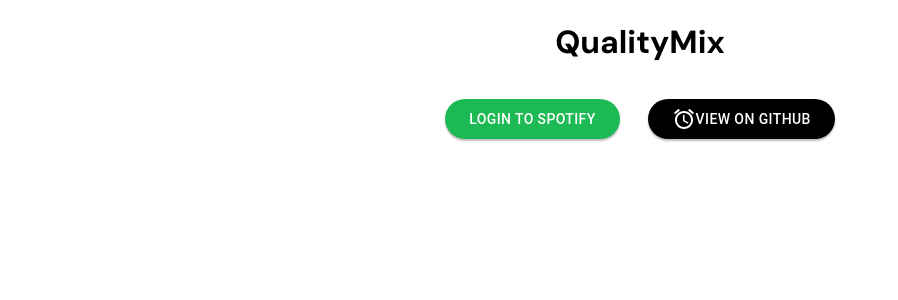
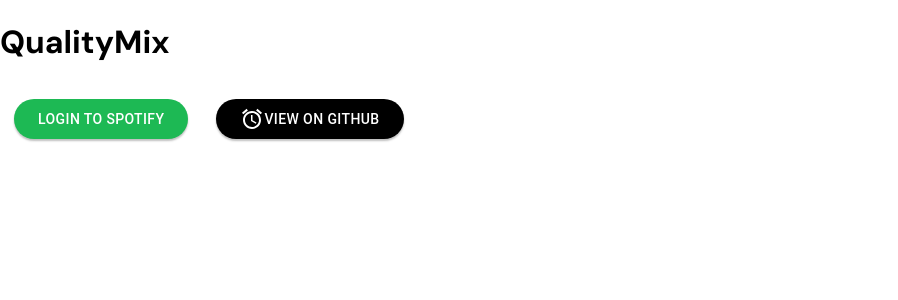
Before and after one commit to jasonchhay/SpotifyQualityMix, a React (Create React App) app in the folder client/: page / in a window 1280 px wide. Shown: the top 300 px of the page, without its empty margins (0-898 px from the left). Built offline with nearby package versions, Linux system fonts and the light colour scheme.

Commit message:
Added material ui styles

```diff
--- a/client/package.json
+++ b/client/package.json
@@ -5,6 +5,7 @@
   "dependencies": {
     "@material-ui/core": "^4.11.0",
     "@material-ui/icons": "^4.9.1",
+    "@material-ui/styles": "^4.10.0",
     "@testing-library/jest-dom": "^4.2.4",
     "@testing-library/react": "^9.3.2",
     "@testing-library/user-event": "^7.1.2",
--- a/client/src/App.css
+++ /dev/null
@@ -1,41 +0,0 @@
-@import url('https://fonts.googleapis.com/css2?family=DM+Sans:ital,wght@0,400;0,500;0,700;1,400;1,500;1,700&display=swap');
-
-.App {
-	text-align: center;
-	font-family: 'DM Sans';
-}
-
-.App-logo {
-	height: 40vmin;
-	pointer-events: none;
-}
-
-@media (prefers-reduced-motion: no-preference) {
-	.App-logo {
-		animation: App-logo-spin infinite 20s linear;
-	}
-}
-
-.App-header {
-	background-color: #282c34;
-	min-height: 100vh;
-	display: flex;
-	flex-direction: column;
-	align-items: center;
-	justify-content: center;
-	font-size: calc(10px + 2vmin);
-	color: white;
-}
-
-.App-link {
-	color: #61dafb;
-}
-
-@keyframes App-logo-spin {
-	from {
-		transform: rotate(0deg);
-	}
-	to {
-		transform: rotate(360deg);
-	}
-}
--- a/client/src/App.js
+++ b/client/src/components/App.js
@@ -1,8 +1,6 @@
 import React from 'react';
-import logo from './logo.svg';
-import './App.css';
 
-import Login from './components/Login';
+import Login from './Login';
 
 function App() {
 	return (
--- a/client/src/components/Button.jsx
+++ b/client/src/components/Button.jsx
@@ -1,26 +1,35 @@
 import React from 'react';
+import { makeStyles } from '@material-ui/core/styles';
 import { Button } from '@material-ui/core';
+
+import colors from '../utils/colors';
+
+const useStyles = makeStyles({
+	container: (props) => ({
+		backgroundColor: props.backgroundColor,
+		color: props.color,
+		padding: '.5rem 1.5rem',
+		borderRadius: '2rem',
+		margin: '1em',
+		boxShadow: '0 2px 2px rgba(0, 0, 0, 0.25)',
+		transition: '.2s ease-in',
+
+		'&:hover': {
+			color: colors.black,
+		},
+	}),
+});
 
 function AppButton({
 	title,
-	image = null,
-	color = '#fff',
-	backgroundColor = '#000',
+	image,
+	color = colors.white,
+	backgroundColor = colors.black,
 	...otherProps
 }) {
-	const style = {
-		container: {
-			backgroundColor: backgroundColor,
-			color: color,
-			padding: '.5rem 1.5rem',
-			borderRadius: '2rem',
-			margin: '1em',
-			boxShadow: '0 2px 2px rgba(0, 0, 0, 0.25)',
-		},
-	};
-
+	const classes = useStyles({ color, backgroundColor });
 	return (
-		<Button className='button' {...otherProps} style={style.container}>
+		<Button className={`${classes.container}`} {...otherProps}>
 			{image}
 			{title}
 		</Button>
--- a/client/src/index.css
+++ b/client/src/index.css
@@ -1,13 +1,15 @@
+@import url('https://fonts.googleapis.com/css2?family=DM+Sans:ital,wght@0,400;0,500;0,700;1,400;1,500;1,700&display=swap');
+
 body {
-  margin: 0;
-  font-family: -apple-system, BlinkMacSystemFont, 'Segoe UI', 'Roboto', 'Oxygen',
-    'Ubuntu', 'Cantarell', 'Fira Sans', 'Droid Sans', 'Helvetica Neue',
-    sans-serif;
-  -webkit-font-smoothing: antialiased;
-  -moz-osx-font-smoothing: grayscale;
+	margin: 0;
+	font-family: 'DM Sans', -apple-system, BlinkMacSystemFont, 'Segoe UI',
+		'Roboto', 'Oxygen', 'Ubuntu', 'Cantarell', 'Fira Sans', 'Droid Sans',
+		'Helvetica Neue', sans-serif;
+	-webkit-font-smoothing: antialiased;
+	-moz-osx-font-smoothing: grayscale;
 }
 
 code {
-  font-family: source-code-pro, Menlo, Monaco, Consolas, 'Courier New',
-    monospace;
+	font-family: source-code-pro, Menlo, Monaco, Consolas, 'Courier New',
+		monospace;
 }
--- a/client/src/index.js
+++ b/client/src/index.js
@@ -1,7 +1,7 @@
 import React from 'react';
 import ReactDOM from 'react-dom';
 import './index.css';
-import App from './App';
+import App from './components/App';
 import * as serviceWorker from './serviceWorker';
 
 ReactDOM.render(
--- /dev/null
+++ b/client/src/utils/colors.js
@@ -0,0 +1,4 @@
+module.exports = {
+	black: '#000',
+	white: '#fff',
+};
```
Also changed, not shown: client/src/logo.svg (deleted).
